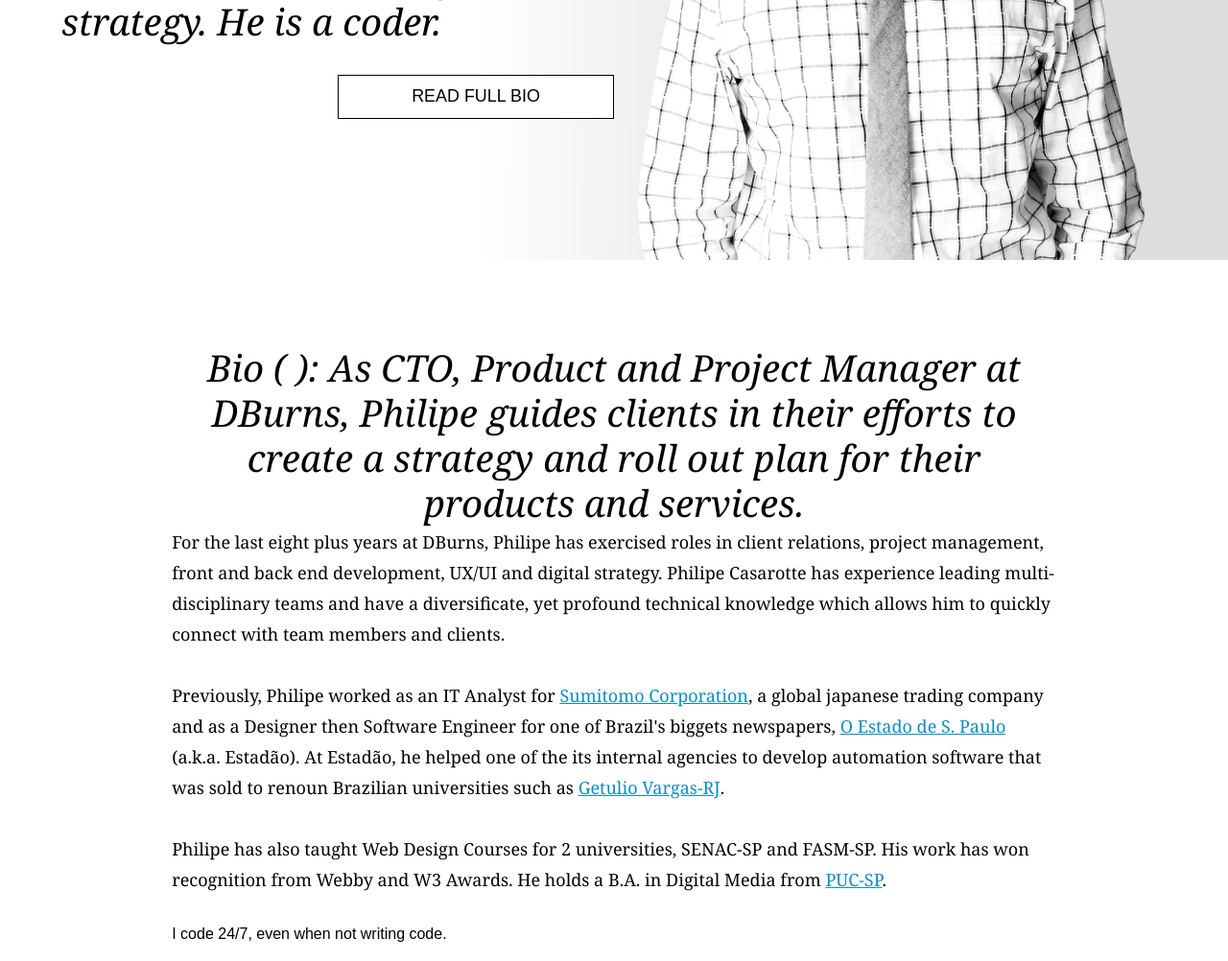
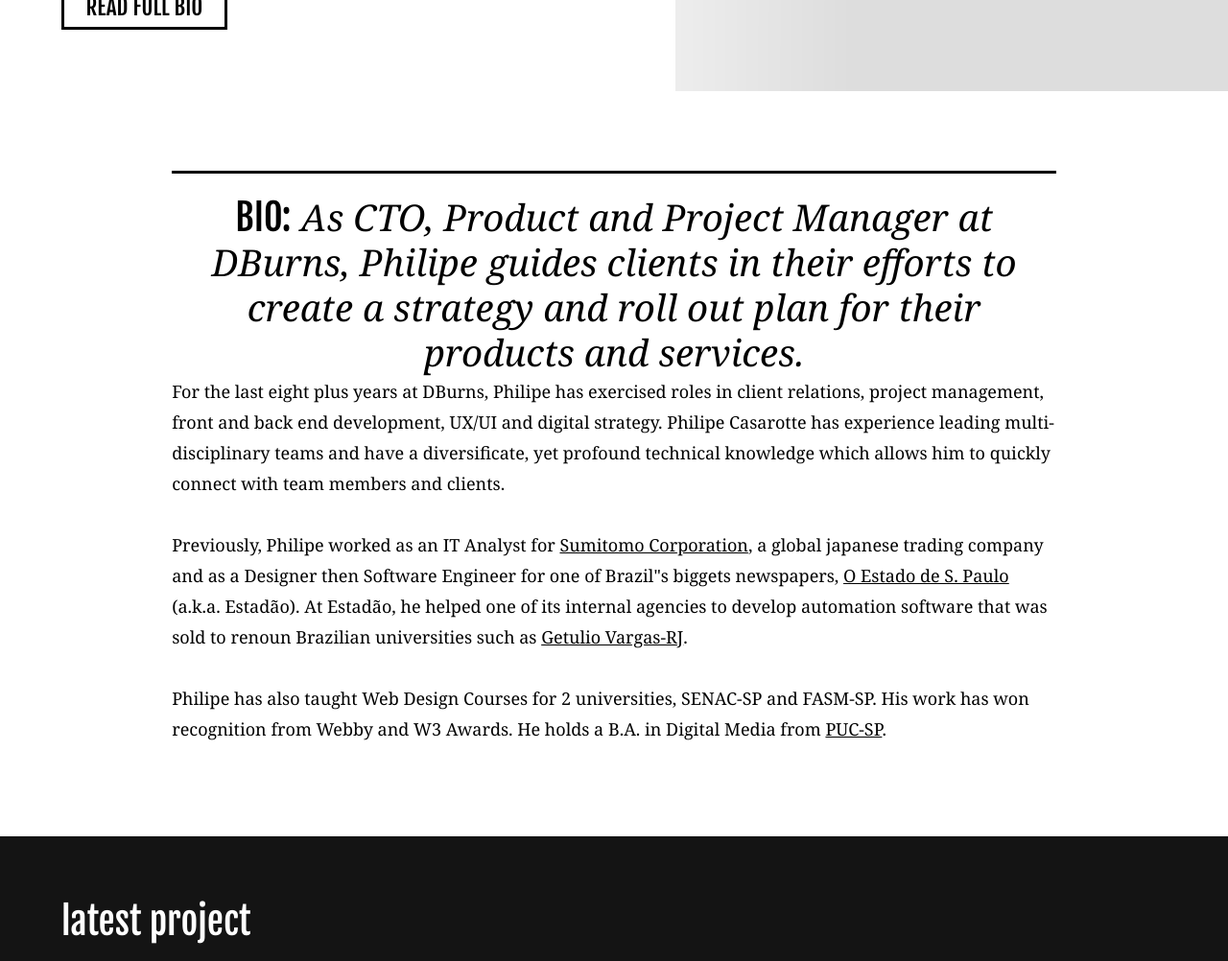
Before and after one commit to philipecasarotte/my-site, a PHP site: page / in a window 1280 px wide. Shown: the part 436-1438 px from the top of the page at 96% size. Run offline with PHP 8.4, Linux system fonts and the light colour scheme; some libraries are stand-ins or nearby versions.

Commit message:
laout changes

```diff
--- a/index.html
+++ b/index.html
@@ -9,6 +9,7 @@
 		<meta http-equiv="X-UA-Compatible" content="IE=edge,chrome=1"/>
 
 		<link rel="icon" type="image/png" href="imgs/favicon.png"/>
+		<link href="http://fonts.googleapis.com/css?family=Fjalla+One" rel="stylesheet" type="text/css"/>
 		<link rel="stylesheet" href="http://fonts.googleapis.com/css?family=Lato:100,300,400,700,900" type="text/css"/>
 		<link href="http://fonts.googleapis.com/css?family=Roboto:400,100,300,300italic,100italic,400italic" rel="stylesheet" type="text/css"/>
 		<link rel="stylesheet" href="http://maxcdn.bootstrapcdn.com/font-awesome/4.3.0/css/font-awesome.min.css" type="text/css"//>
@@ -18,26 +19,27 @@
     <body>
 		<!-- Of course you gotta check my semantics! -->
 		<header>
-			<h1>Philipe <s>Tauk</s> Casarotte</h1>
-			<p>is <a href="http://www.dburnsdesign.com/about-us">DBurns CTO &amp; Product Manager</a>. He has strong experience in web development, client relations and digital strategy. He is a coder.</p>
-			<button>READ FULL BIO</button>
-			<img src="images/philipe-casarotte-b-w.png" width="1480" height="1712" alt="Philipe Casarotte" class="profile-id"/>
+			<div>
+				<h1>Philipe <s>Tauk</s> Casarotte</h1>
+				<p>is <a href="http://www.dburnsdesign.com/about-us">DBurns CTO &amp; Product Manager</a>. He has strong experience in web development, client relations and digital strategy. He is a coder.</p>
+				<button>READ FULL BIO</button>
+			</div>
+			<img src="images/philipe-casarotte-fish.png" width="1480" height="1712" alt="Philipe Casarotte" class="profile-id"/>
 		</header>
 		<section id="bio">
 			<h2></h2>
-			<p class="intro"><big>Bio ( ): As CTO, Product and Project Manager at DBurns, Philipe guides clients in their efforts to create a strategy and roll out plan for their products and services.</big></p>
+			<p class="intro"><big><strong>Bio:</strong> As CTO, Product and Project Manager at DBurns, Philipe guides clients in their efforts to create a strategy and roll out plan for their products and services.</big></p>
 			<div>
 				<p>For the last eight plus years at DBurns, Philipe has exercised roles in client relations, project management, front and back end development, UX/UI and digital strategy. Philipe Casarotte has experience leading multi-disciplinary teams and have a diversificate, yet profound technical knowledge which allows him to quickly connect with team members and clients.</p>
-				<p>Previously, Philipe worked as an IT Analyst for <a href="http://en.wikipedia.org/wiki/Sumitomo_Corporation">Sumitomo Corporation</a>, a global japanese trading company and as a Designer then Software Engineer for one of Brazil's biggets newspapers, <a href="http://en.wikipedia.org/wiki/O_Estado_de_S._Paulo">O Estado de S. Paulo</a> (a.k.a. Estadão). At Estadão, he helped one of the its internal agencies to develop automation software that was sold to renoun Brazilian universities such as <a href="http://en.wikipedia.org/wiki/FGV_Direito_Rio">Getulio Vargas-RJ</a>.</p>
+				<p>Previously, Philipe worked as an IT Analyst for <a href="http://en.wikipedia.org/wiki/Sumitomo_Corporation">Sumitomo Corporation</a>, a global japanese trading company and as a Designer then Software Engineer for one of Brazil"s biggets newspapers, <a href="http://en.wikipedia.org/wiki/O_Estado_de_S._Paulo">O Estado de S. Paulo</a> (a.k.a. Estadão). At Estadão, he helped one of its internal agencies to develop automation software that was sold to renoun Brazilian universities such as <a href="http://en.wikipedia.org/wiki/FGV_Direito_Rio">Getulio Vargas-RJ</a>.</p>
 				<p>Philipe has also taught Web Design Courses for 2 universities, SENAC-SP and FASM-SP. His work has won recognition from Webby and W3 Awards. He holds a B.A. in Digital Media from <a href="http://en.wikipedia.org/wiki/Pontif%C3%ADcia_Universidade_Cat%C3%B3lica_de_S%C3%A3o_Paulo">PUC-SP</a>.</p>
-				<blockquote>I code 24/7, even when not writing code.</blockquote>
 				<!-- Philipe is a creative full stack developer that loves Ruby, Javascript and a semantic-driven HTML. -->
 			</div>
 		</section>
 		<section id="recent-work">
 			<!-- <iframe id="video" src="http://player.vimeo.com/video/121649600?autoplay=1&amp;api=1&amp;loop=1&amp;title=0&amp;player_id=0" frameborder="0" webkitallowfullscreen="" mozallowfullscreen="" allowfullscreen=""></iframe> -->
 			<div>
-				<h2>Latest Project</h2>
+				<h2>latest project</h2>
 				<figure>
 					<img src="beckmen-vineyards-before-and-after.jpg" alt="Beckmen Vineyards - Before & After Screenshot" width="304" height="228"/>
 					<figcaption>Beckmen Vineyards</figcaption>
@@ -293,7 +295,7 @@
 
 				<i>Extrointrovert</i>
 			</p>
-			<p><small>I am not into video games.</small></p>
+			<!-- <p><small>I am not into video games.</small></p> -->
 		</section>
 		<footer>
 			<nav>
--- a/stylesheets/default.css
+++ b/stylesheets/default.css
@@ -1,31 +1,34 @@
 * {margin:0;padding:0;box-sizing:border-box;}
 img {border:none;}
 
-body {font-size:100%;border-top:solid 5px black;font-family:Arial, sans-serif;}
+body {font-size:100%;border-top:solid 3px black;font-family:Arial, sans-serif;}
 
-h1, h2, h3, h4, h5, h6 {text-transform:uppercase;font-weight:normal;color:black;margin-bottom:0.5em;font-family:Georgia, "Times New Roman", Times, serif;}
+h1, h2, h3, h4, h5, h6 {font-weight:400;color:black;margin-bottom:0.5em;font-family:"Fjalla One", sans-serif;}
 h1 {font-size:5vw;}
-h2 {font-size:4vw;text-align:left;}
-h3 {font-size:3vw;color:white;}
+h2 {font-size:3vw;text-align:left;}
+h3 {font-size:2vw;color:white;}
 p {font-size:18px;margin-bottom:32px;line-height:32px;font-family:Georgia, "Times New Roman", Times, serif;}
-button {cursor:pointer;text-transform:uppercase;background-color:white;color:black;}
-a {color:#0C8DC4;}
-a:hover {color:#0C8DC4;}
+button {cursor:pointer;text-transform:uppercase;background-color:white;color:black;font-family:"Fjalla One", sans-serif;font-weight:normal;}
+a {color:black;}
+a:hover {background-color:yellow;}
 
 /*Top*/
 /*color:#CAC697;*/
-header {padding:8% 5% 0 5%;background-color:white;background:url(../images/header-bg.png) no-repeat;background-size:cover;color:black;overflow:hidden;position:relative;}
-header img {width:50%;height:auto;float:left;margin-left:50%;margin-top:-45%;}
+header {background-color:white;background:url(../images/header-bg.png) no-repeat;background-size:cover;color:black;overflow:hidden;position:relative;}
+header img {width:45%;height:auto;float:right;}
 /*header h1 {width:90%;font-style:italic;}*/
-header h1 {text-align:center;width:60%;padding:0.1em 0;border:double 6px black;border-left:none;border-right:none;}
-header h1 s {display:none;}
-header p {width:50%;font-style:italic;font-size:3vw;line-height:3.6vw;}
-header button {width:25%;margin-left:25%;font-size:1.4vw;border:solid 1px black;padding:1% 2%;}
+header div {float:left;width:55%;background-color:white;padding:5%;}
+header div h1 {text-transform:uppercase;text-align:left;width:100%;padding:0.1em 0;border-left:none;border-right:none;}/*border:double 6px black;*/
+header div h1 s {display:none;}
+header div p {width:100%;font-style:italic;font-size:2.6vw;line-height:3.6vw;color:#333;}
+header div button {width:30%;font-size:1.8vw;border:solid 3px black;padding:1% 2%;margin-top:0.5em;}
+header div button:hover {background-color:yellow;color:black;}
 
 /*Sections*/
 section {float:left;width:100%;padding:5%;}
 
-#bio p.intro {font-size:32px;line-height:44px;width:60%;font-style:italic;text-align:center;margin:0 auto;}
+#bio p.intro {font-size:28px;line-height:44px;width:60%;font-style:italic;text-align:center;margin:0 auto;border-top:3px solid black;padding-top:2%;margin-bottom:2%}
+#bio p.intro strong {font-family:"Fjalla One", sans-serif;font-weight:400;font-style:normal;text-transform:uppercase;}
 #bio div {-webkit-column-count:2;-moz-column-count:2;column-count:2;width:60%;margin:0 auto;}
 #bio h2 {color:black;}
 
```
Also changed, not shown: 1 other file.
